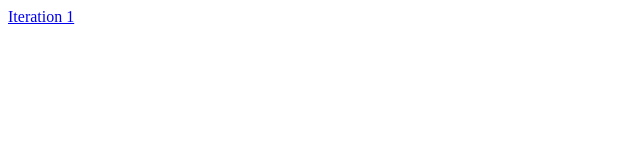
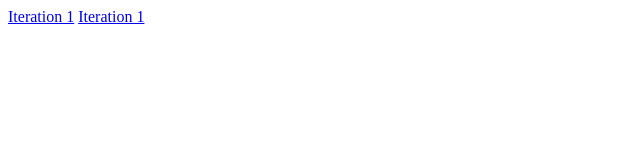
Before and after one commit to Zentrivig/ISEF2025, a plain HTML site: page index.html in a window 1280 px wide. Shown: the full height of the page, 0-640 px from the left. Drawn offline with Linux system fonts and the light colour scheme.

Commit message:
Update index.html

```diff
--- a/index.html
+++ b/index.html
@@ -3,6 +3,7 @@
 <body>
   <main>
 	<a href="./NLC-333k v1/index.html">Iteration 1</a>
+	<a href="./Natural Language Compression v2/index.html">Iteration 1</a>
   </main>
 </body>
 </html>
```
